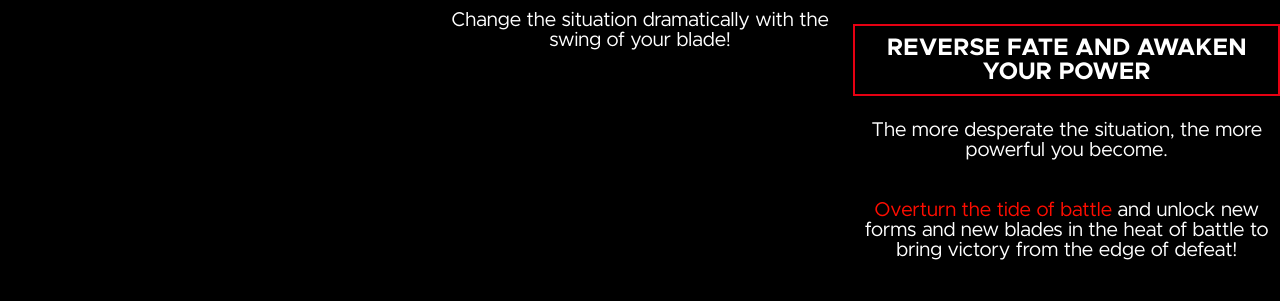
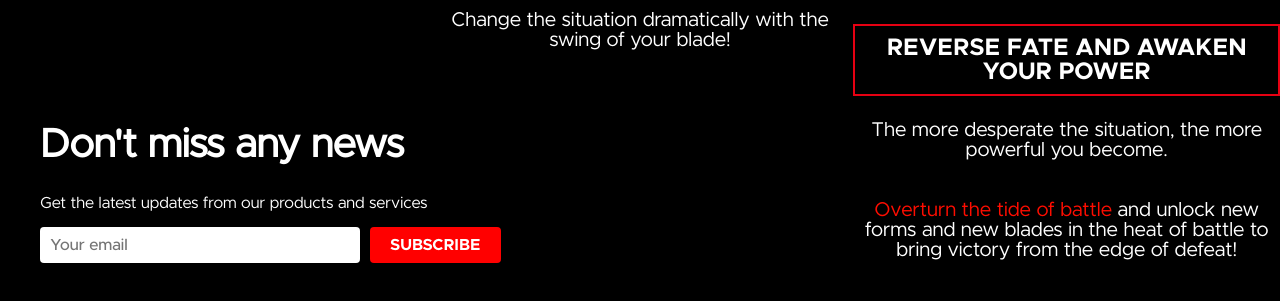
Before and after one commit to AliGFarhat/Website-Development-Assessment-2, a plain HTML site: page Bleach.html in a window 1280 px wide. Shown: the part 2421-2722 px from the top of the page. Drawn offline with Linux system fonts and the light colour scheme.

Commit message:
Added Subscribe to email button

```diff
--- a/Bleach.css
+++ b/Bleach.css
@@ -346,7 +346,7 @@ h1 {
     'key-1 key-2 key-3';
     align-items: center;
     justify-content: center;
-    margin-bottom: 200px;
+    margin-bottom: -275px;
 }
 
 .key-images {
@@ -368,3 +368,40 @@ h1 {
     font-size: 20px;
     text-align: center;
 }
+
+/* Email Section */
+
+.subscribe-container {
+    padding: 40px;
+}
+
+.form-container {
+    display: flex;
+    justify-content: left;
+    gap: 10px;
+  }
+
+  .email-input {
+    padding: 10px;
+    font-size: 1rem;
+    border: none;
+    border-radius: 4px;
+    width: 300px;
+    font-family: 'Metropolis Medium';
+  }
+
+  .subscribe-button {
+    background-color: red;
+    color: white;
+    border: none;
+    padding: 10px 20px;
+    font-size: 1rem;
+    border-radius: 4px;
+    cursor: pointer;
+    transition: background-color 0.3s ease;
+    font-family: 'Metropolis Bold';
+  }
+
+  .subscribe-button:hover {
+    background-color: darkred;
+  }
--- a/Bleach.html
+++ b/Bleach.html
@@ -122,5 +122,20 @@
 
     </section>
 
+    <section class="email-section">
+
+        <div class="subscribe-container">
+            <h1>Don't miss any news</h1>
+            <p>Get the latest updates from our products and services</p>
+
+            <div class="form-container">
+              <input type="email" placeholder="Your email" class="email-input">
+              <button class="subscribe-button">SUBSCRIBE</button>
+            </div>
+
+          </div>
+
+    </section>
+
 </body>
 </html>
```
Also changed, not shown: Node.js (deleted), email.js (added).
